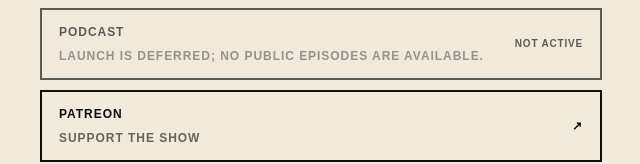
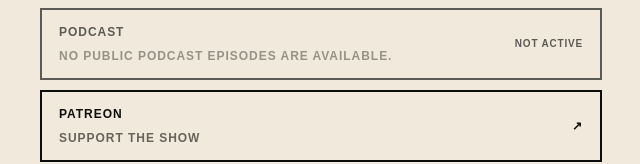
Before and after one commit to franklinburrus/thefileswithdub, a Next.js app: page /links in a window 1280 px wide. Shown: the part 546-710 px from the top of the page, without its empty margins (319-959 px from the left). Built offline with nearby package versions, Linux system fonts and the light colour scheme.

Commit message:
fix: state podcast availability accurately

```diff
--- a/app/links/page.tsx
+++ b/app/links/page.tsx
@@ -35,7 +35,7 @@ const rows: LinkRow[] = [
     : [{ label: "The Files — newsletter", sub: "Launch is parked; sign-ups are not active.", placeholder: "Not active" } as LinkRow]),
   ...(PODCAST_URL
     ? [{ label: "Podcast", sub: "Full episodes, RSS", href: `${PODCAST_URL}${utm}` } as LinkRow]
-    : [{ label: "Podcast", sub: "Launch is deferred; no public episodes are available.", placeholder: "Not active" } as LinkRow]),
+    : [{ label: "Podcast", sub: "No public podcast episodes are available.", placeholder: "Not active" } as LinkRow]),
   { label: "Patreon", sub: "Support the show", href: PATREON },
   { label: "Instagram", sub: "@dubwiththefiles", href: INSTAGRAM },
   { label: "X", sub: "@TheFilesWithDUB", href: X },
```
Also changed, not shown: 1 other file (tests, documents, lock files or other folders).
